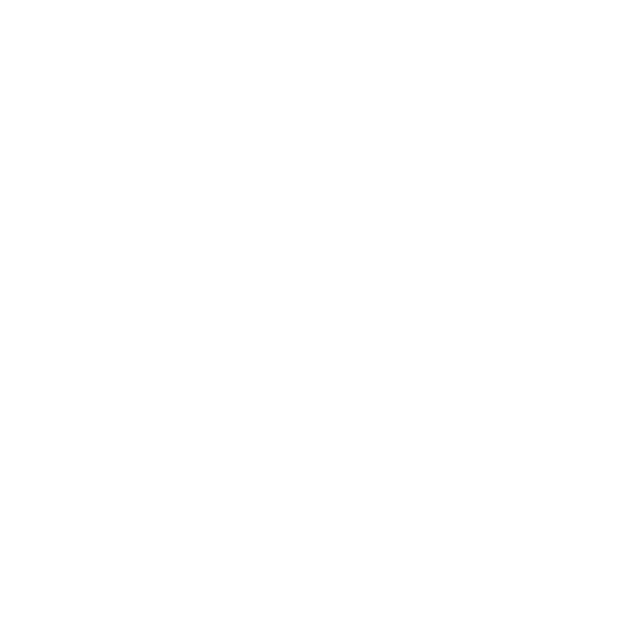
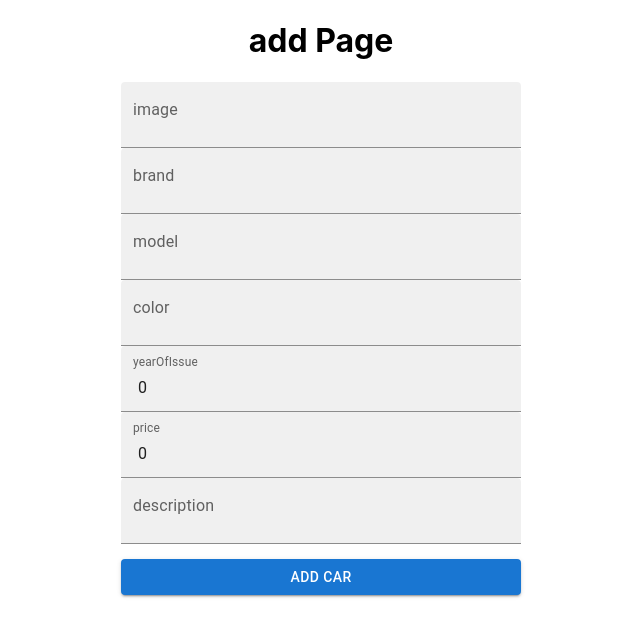
Before and after one commit to koshak07/cars, a React (Create React App) app: page /auser/add in a window 1280 px wide. Shown: the top 636 px of the page, without its empty margins (319-959 px from the left). Built offline with nearby package versions, Linux system fonts and the light colour scheme.

Commit message:
create-read

```diff
--- a/db.json
+++ b/db.json
@@ -0,0 +1,34 @@
+{
+  "cars": [
+    {
+      "image": "fasf",
+      "brand": "fqqqfw",
+      "model": "qfwqwfq",
+      "color": "fqsfqfq",
+      "yearOfIssue": "54545",
+      "price": "212121",
+      "description": "qkjdklmdklq",
+      "id": 1
+    },
+    {
+      "image": "fasf",
+      "brand": "fqqqfw",
+      "model": "qfwqwfq",
+      "color": "fqsfqfq",
+      "yearOfIssue": "54545",
+      "price": "212121",
+      "description": "qkjdklmdklq",
+      "id": 2
+    },
+    {
+      "image": "fasf",
+      "brand": "fqqqfw",
+      "model": "qfwqwfq",
+      "color": "fqsfqfq",
+      "yearOfIssue": "54545",
+      "price": "212121",
+      "description": "qkjdklmdklq",
+      "id": 3
+    }
+  ]
+}
--- a/package.json
+++ b/package.json
@@ -11,11 +11,13 @@
     "@testing-library/react": "^11.2.7",
     "@testing-library/user-event": "^12.8.3",
     "axios": "^0.24.0",
+    "formik": "^2.2.9",
     "react": "^17.0.2",
     "react-dom": "^17.0.2",
     "react-router-dom": "^6.0.2",
     "react-scripts": "4.0.3",
-    "web-vitals": "^1.1.2"
+    "web-vitals": "^1.1.2",
+    "yup": "^0.32.11"
   },
   "scripts": {
     "start": "react-scripts start",
--- a/src/App.js
+++ b/src/App.js
@@ -1,9 +1,8 @@
+import MyRoutes from "./Routes";
 
 function App() {
   return (
-    <div className="App">
-
-    </div>
+    <MyRoutes/>
   );
 }
 
--- /dev/null
+++ b/src/Routes.js
@@ -0,0 +1,21 @@
+import React from 'react';
+import { BrowserRouter, Routes, Route } from 'react-router-dom';
+import AuserContextProvider from './contexts/AuserContext';
+import AddPage from './pages/AddPage';
+import MainPage from './pages/MainPage';
+
+const MyRoutes = () => {
+    return (
+        <AuserContextProvider>
+
+        <BrowserRouter>
+            <Routes>
+                <Route path="/" element={<MainPage/>}/>
+                <Route path="/auser/add" element={<AddPage/>}/>
+            </Routes>
+        </BrowserRouter>
+        </AuserContextProvider>
+    );
+};
+
+export default MyRoutes;
--- /dev/null
+++ b/src/contexts/AuserContext.js
@@ -0,0 +1,57 @@
+import axios from "axios";
+import React, { useReducer } from "react";
+import { API } from "../helpers/API";
+
+export const auserContext = React.createContext();
+
+const INIT_STATE = {
+  cars: null,
+};
+
+const reducer = (state = INIT_STATE, action) => {
+  switch (action.type) {
+      case "GET_CARS":
+          return {...state, cars: action.payload}
+    default:
+      return state;
+  }
+};
+
+
+
+const AuserContextProvider = (props) => {
+  const [state, dispatch] = useReducer(reducer, INIT_STATE);
+//создаем продукт
+  const addCar = async (car) =>{
+      try {
+          const response = await axios.post(API, car)
+      } catch (e) {
+          console.log(e);
+      }
+  }
+  //стгиваем продукт
+const getCars = async ()=>{
+    try {
+        const response = await axios(API)
+        let action = {
+            type: "GET_CARS",
+            payload: response.data
+        }
+        dispatch(action)
+        console.log(action);
+    } catch (e) {
+        console.log(e);
+    }
+}
+
+  return (
+  <auserContext.Provider
+  value={{
+      addCar:addCar,
+  }}
+  >
+      {props.children}
+ </auserContext.Provider>)
+};
+
+export default AuserContextProvider;
--- /dev/null
+++ b/src/helpers/API.js
@@ -0,0 +1 @@
+export const API = 'http://localhost:8000/cars'
--- a/src/index.css
+++ b/src/index.css
@@ -11,3 +11,21 @@
   font-family: source-code-pro, Menlo, Monaco, Consolas, 'Courier New',
     monospace;
 }
+.add-page{
+  display: flex;
+  justify-content: center;
+  flex-direction: column;
+  align-items: center;
+}
+.add-page form{
+  display: flex;
+  flex-direction: column;
+  width: 400px;
+}
+.add-page form input{
+  margin: 5px;
+}
+.add-page form button{
+  margin-top: 15px;
+  margin-bottom: 15px;
+}
--- /dev/null
+++ b/src/pages/AddPage.jsx
@@ -0,0 +1,123 @@
+import { Button, TextField } from "@mui/material";
+import { Formik } from "formik";
+import React, { useContext } from "react";
+import * as yup from "yup";
+import { auserContext } from "../contexts/AuserContext";
+
+const AddPage = () => {
+  const schema = yup.object({
+    image: yup.string().min(1).max(200).required("Обязательно"),
+    brand: yup.string().min(1).max(200).required("Обязательно"),
+    model: yup.string().min(1).max(200).required("Обязательно"),
+    color: yup.string().min(1).max(200).required("Обязательно"),
+    yearOfIssue: yup.number().min(1).required("Обязательно"),
+    price: yup.number().min(1).required("Обязательно"),
+    description: yup.string().min(1).max(200).required("Обязательно"),
+  });
+  //стягиваем addcar с аюзерконтекста
+  const { addCar } = useContext(auserContext);
+  const handleSubmit = (car) => {
+    addCar(car);
+  };
+
+  return (
+    <div className="add-page">
+      <h1>add Page</h1>
+      <Formik
+        validationSchema={schema}
+        onSubmit={handleSubmit}
+        initialValues={{
+          image: "",
+          brand: "",
+          model: "",
+          color: "",
+          yearOfIssue: 0,
+          price: 0,
+          description: "",
+        }}
+      >
+        {({ handleSubmit, handleChange, values, touched, errors }) => (
+          <form onSubmit={handleSubmit}>
+            <TextField
+              label="image"
+              variant="filled"
+              type="text"
+              name="image"
+              value={values.image}
+              error={!!errors.image && touched.image}
+              helperText={touched.image ? errors.image : ""}
+              onChange={handleChange}
+            />
+             <TextField
+              label="brand"
+              variant="filled"
+              type="text"
+              name="brand"
+              value={values.brand}
+              error={!!errors.brand && touched.brand}
+              helperText={touched.brand ? errors.brand : ""}
+              onChange={handleChange}
+            />
+             <TextField
+              label="model"
+              variant="filled"
+              type="text"
+              name="model"
+              value={values.model}
+              error={!!errors.model && touched.model}
+              helperText={touched.model ? errors.model : ""}
+              onChange={handleChange}
+            />
+             <TextField
+              label="color"
+              variant="filled"
+              type="text"
+              name="color"
+              value={values.color}
+              error={!!errors.color && touched.color}
+              helperText={touched.color ? errors.color : ""}
+              onChange={handleChange}
+            />
+             <TextField
+              label="yearOfIssue"
+              variant="filled"
+              type="text"
+              name="yearOfIssue"
+              value={values.yearOfIssue}
+              error={!!errors.yearOfIssue && touched.yearOfIssue}
+              helperText={touched.yearOfIssue ? errors.yearOfIssue : ""}
+              onChange={handleChange}
+            />
+             <TextField
+              label="price"
+              variant="filled"
+              type="text"
+              name="price"
+              value={values.price}
+              error={!!errors.price && touched.price}
+              helperText={touched.price ? errors.price : ""}
+              onChange={handleChange}
+            />
+             <TextField
+              label="description"
+              variant="filled"
+              type="text"
+              name="description"
+              value={values.description}
+              error={!!errors.description && touched.description}
+              helperText={touched.description ? errors.description : ""}
+              onChange={handleChange}
+            />
+            <Button
+            variant="contained" color="primary" type="submit"
+            >
+                Add Car
+            </Button>
+          </form>
+        )}
+      </Formik>
+    </div>
+  );
+};
+
+export default AddPage;
--- /dev/null
+++ b/src/pages/MainPage.jsx
@@ -0,0 +1,11 @@
+import React from 'react';
+
+const MainPage = () => {
+    return (
+        <div>
+            Main Page
+        </div>
+    );
+};
+
+export default MainPage;
```
Also changed, not shown: src/contexts/NuserContext.js (added, +11 -0 lines), 1 other file (tests, documents, lock files or other folders).
